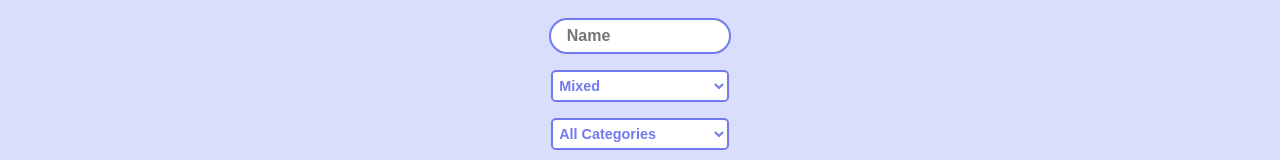
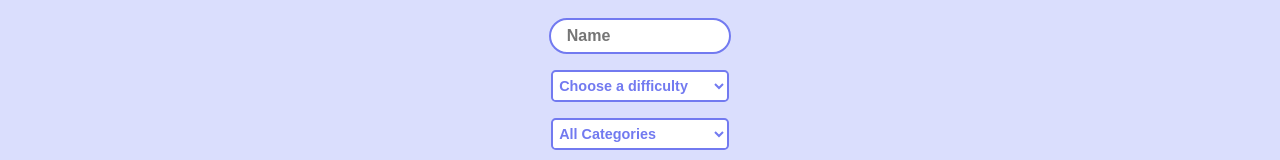
Before and after one commit to swright3/scrimba, a React (Create React App) app in the folder projects/trivia/: page / in a window 1280 px wide. Shown: the part 334-494 px from the top of the page. Built offline with nearby package versions, Linux system fonts and the light colour scheme; a web font is replaced by a local one.

Commit message:
Can choose difficulty and categories now. Only 3 categories so far

```diff
--- a/projects/trivia/src/App.js
+++ b/projects/trivia/src/App.js
@@ -20,7 +20,7 @@ function App() {
 
   const [formData, setFormData] = useState({
     name: '',
-    difficulty: 'mixed',
+    difficulty: '',
     category: 'any'
   })
 
@@ -29,8 +29,12 @@ function App() {
   resets randomizedAnswers, selectedAnswer, and gameOver.*/
   function startQuiz(event) {
     event.preventDefault()
-    const apiUrl = `https://opentdb.com/api.php?amount=10`
-    fetch('https://opentdb.com/api.php?amount=10&category=9&type=multiple')
+    if (formData.difficulty === '') {
+      alert('Please choose a difficulty')
+      return
+    }
+    const apiUrl = urlConstructor()
+    fetch(apiUrl)
       .then(res => res.json())
       .then(data => {
         setQuestionData(data.results)
@@ -39,6 +43,28 @@ function App() {
         toggleGameOver()
       })
       .catch(err => console.log(err))
+  }
+
+  function urlConstructor() {
+    const amount = '?amount=10'
+    let category = '&category=';
+    switch (formData.category) {
+      case 'generalKnowledge':
+        category += '9'
+        break
+      case 'scienceAndNature':
+        category += '17'
+        break
+      case 'sports':
+        category += '21'
+        break
+      default:
+        category = ''
+    }
+    let difficulty;
+    formData.difficulty === 'mixed' ? difficulty = '' : difficulty= '&difficulty=' + formData.difficulty;
+    console.log(`https://opentdb.com/api.php${amount}${category}${difficulty}&type=multiple`)
+    return `https://opentdb.com/api.php${amount}${category}${difficulty}&type=multiple`
   }
 
   /*Maps over the questions in questionData and returns an array of <Question /> components.*/
--- a/projects/trivia/src/Intro.js
+++ b/projects/trivia/src/Intro.js
@@ -13,10 +13,11 @@ export default function Intro(props) {
             <form>
                 <input type='text' placeholder='Name' onChange={handleChange} name='name' value={formData.name}/>
                 <select id='difficulty' value={formData.difficulty} onChange={handleChange} name='difficulty'>
-                    <option value='mixed'>Mixed</option>
+                    <option value=''>Choose a difficulty</option>
                     <option value='easy'>Easy</option>
                     <option value='medium'>Medium</option>
                     <option value='hard'>Hard</option>
+                    <option value='mixed'>Mixed</option>
                 </select>
                 <select id='category' value={formData.category} onChange={handleChange} name='category'>
                     <option value='any'>All Categories</option>
```
